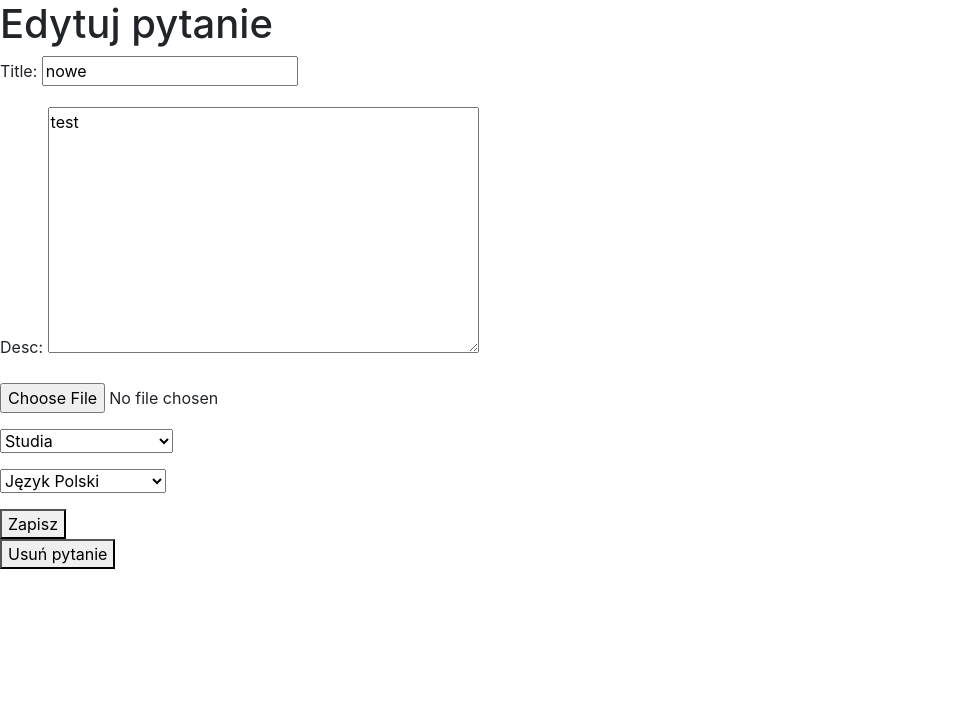
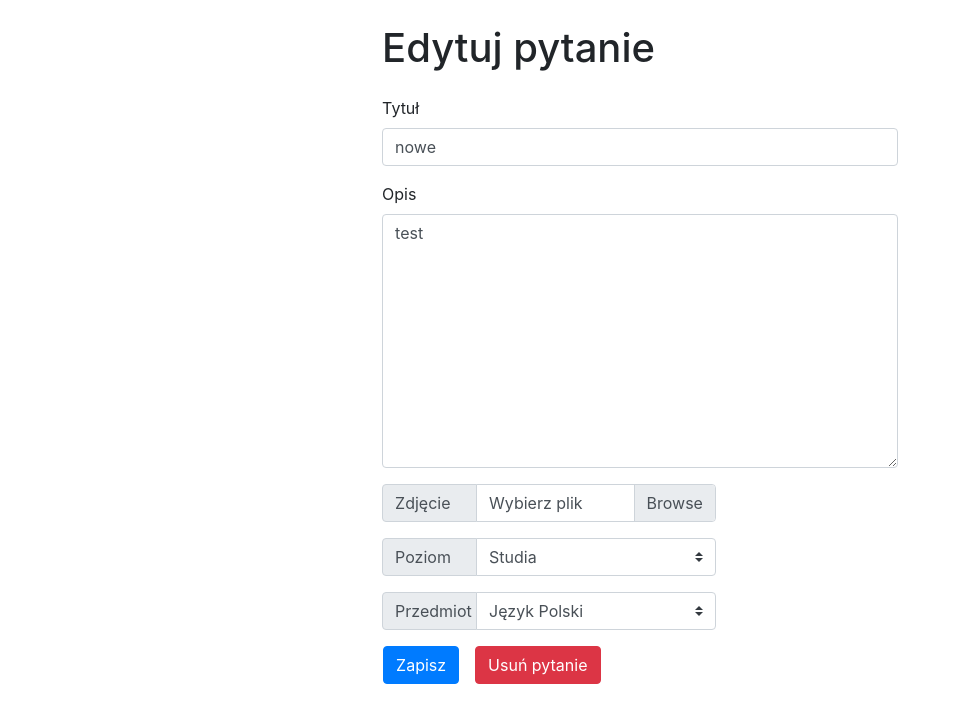
Before and after one commit to piotrPeplinski/forumSzkolneWebsite, a Django app: page /my/14 in a window 1280 px wide. Shown: the part 58-781 px from the top of the page, without its empty margins (0-961 px from the left). Run offline with Django 3.2, Linux system fonts and the light colour scheme; a user stored in the database is signed in; data comes from the database, SQL or seed files in the repository; some libraries are stand-ins or nearby versions.

Commit message:
styled edit page

```diff
--- a/forum/templates/forum/myDetail.html
+++ b/forum/templates/forum/myDetail.html
@@ -1,24 +1,76 @@
 {% extends 'forum/base.html' %}
 {% block content %}
 
-
-<h1>Edytuj pytanie</h1>
+<div class="row justify-content-center">
+    <div class="col-md-5">
+        <br>
+        <h1 class="mb-4">Edytuj pytanie</h1>
 
         <h4>{{error}}</h4>
 
         <form method="POST" enctype="multipart/form-data">
-    <input type="hidden" name="csrfmiddlewaretoken"
-        value="eMhbcSesUA524ztDnlFVUc5RhHsFL6vU9dvAW8uVATc2ksKT5nvq9TSvCYT0Yp0y">
 
-    <p><label for="id_title">Title:</label> <input type="text" name="title" value="{{question.title}}" maxlength="300"
-            required="" id="id_title"></p>
+            <div class="form-group">
+                <label for="id_title">Tytuł</label>
+                <input type="text" class="form-control" name="title" maxlength="300" required=""
+                    value="{{question.title}}" id="id_title" placeholder="Tytuł pytania">
+            </div>
 
-    <p><label for="id_desc">Desc:</label> <textarea name="desc" cols="40" rows="10" required=""
-            id="id_desc">{{question.desc}}</textarea></p>
+            <div class="form-group">
+                <label for="id_desc">Opis</label>
+                <textarea name="desc" class="form-control" cols="40" rows="10" required="" id="id_desc"
+                    placeholder="Opisz swój problem">{{question.desc}}</textarea>
+            </div>
 
-    <p>{{form.image}}</p>
 
-    <p><select name="school" id="id_school" required>
+            {% if question.image %}
+            <div class="row">
+                <div class="col-md-8">
+                    <nav aria-label="breadcrumb">
+                        <ol class="breadcrumb">
+                            <li class="breadcrumb-item mt-2"><a href="{{question.image.url}}">Twój obrazek</a></li>
+                            <li class="breadcrumb-item active mt-2" aria-current="page"><input type="checkbox"
+                                    name="image-clear" id="image-clear_id">
+                                <label for="image-clear_id">Wyczyść</label></li>
+                        </ol>
+                    </nav>
+
+                    <div class="input-group mb-3">
+                        <div class="input-group-prepend">
+                            <span class="input-group-text" style="width: 95px;">Zdjęcie</span>
+                        </div>
+                        <div class="custom-file">
+                            <input type="file" class="custom-file-input" value="Szukaj" name="image" accept="image/*"
+                                id="id_image">
+                            <label class="custom-file-label" for="id_image">Wybierz plik</label>
+                        </div>
+                    </div>
+                </div>
+            </div>
+            {% else %}
+            <div class="row">
+                <div class="col-md-8">
+                    <div class="input-group mb-3">
+                        <div class="input-group-prepend">
+                            <span class="input-group-text" style="width: 95px;">Zdjęcie</span>
+                        </div>
+                        <div class="custom-file">
+                            <input type="file" class="custom-file-input" value="Szukaj" name="image" accept="image/*"
+                                id="id_image">
+                            <label class="custom-file-label" for="id_image">Wybierz plik</label>
+                        </div>
+                    </div>
+                </div>
+            </div>
+
+            {% endif %}
+            <div class="row">
+                <div class="col-md-8">
+                    <div class="input-group mb-3">
+                        <div class="input-group-prepend">
+                            <label class="input-group-text" style="width: 95px;" for="id_school">Poziom</label>
+                        </div>
+                        <select name="school" class="custom-select" id="id_school" required>
                             {% for id,school in question.schools %}
 
                             {% if id == question.school %}
@@ -30,9 +82,13 @@
                             {% endif %}
 
                             {% endfor %}
-        </select></p>
-
-    <p><select name="subject" id="id_subject" required>
+                        </select>
+                    </div>
+                    <div class="input-group mb-3">
+                        <div class="input-group-prepend">
+                            <label class="input-group-text" style="width: 95px;" for="id_subject">Przedmiot</label>
+                        </div>
+                        <select name="subject" class="custom-select" id="id_subject" required>
                             {% for id,subject in question.subjects %}
 
                             {% if id == question.subject %}
@@ -44,16 +100,20 @@
                             {% endif %}
 
                             {% endfor %}
-        </select></p>
-
-
-    <button type="submit">Zapisz</button>
+                        </select>
+                    </div>
+                </div>
+            </div>
+            <div class="row">
+                <button type="submit" class="btn btn-primary mx-3">Zapisz</button>
                 {% csrf_token %}
         </form>
         <form action="{% url 'delete' question.id %}" method="POST">
             {% csrf_token %}
-    <button type="submit">Usuń pytanie</button>
+            <button type="submit" class="btn btn-danger">Usuń pytanie</button>
         </form>
-
+    </div>
+</div>
+</div>
 
 {% endblock content %}
```
Lines whose indentation alone changed are shown as unchanged.
